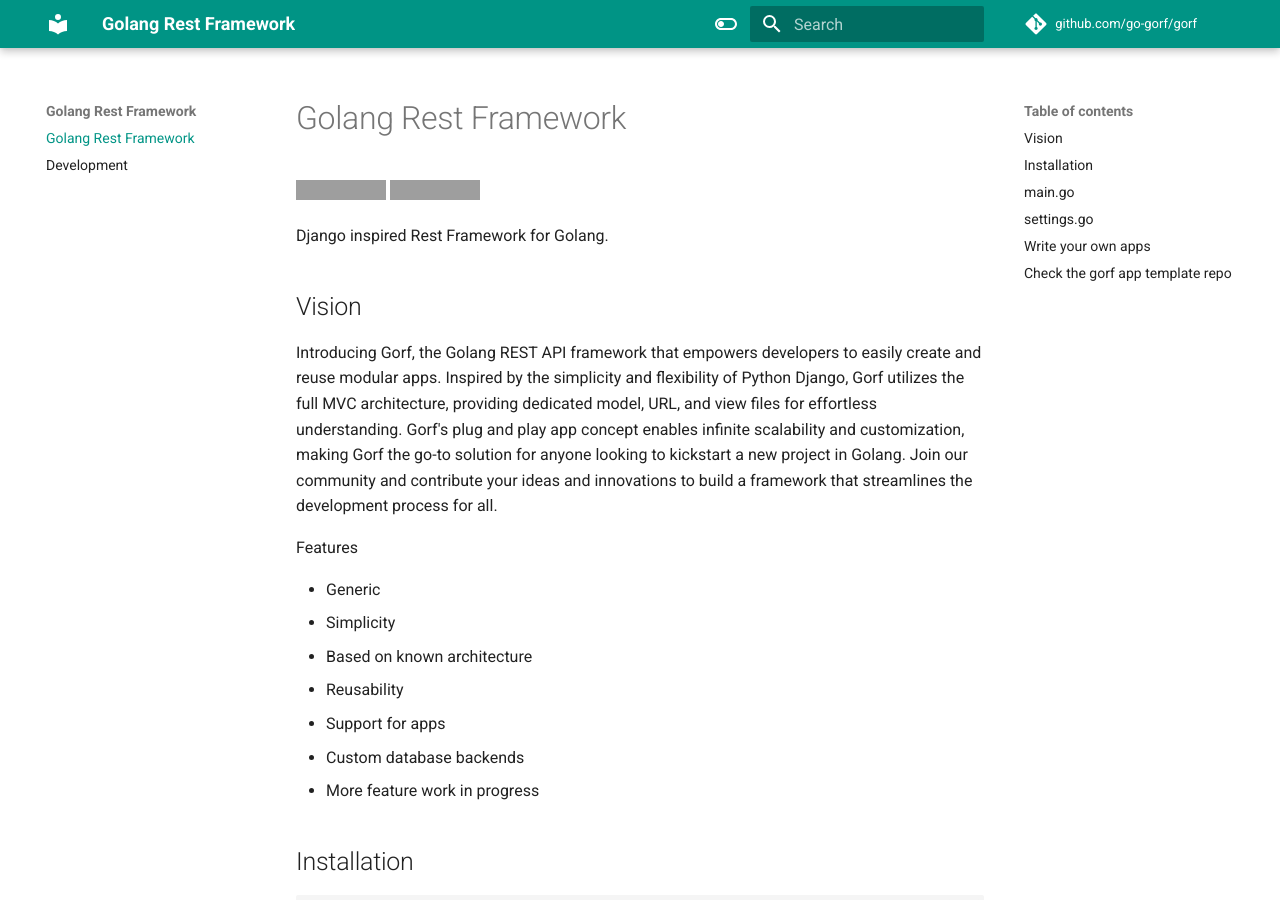
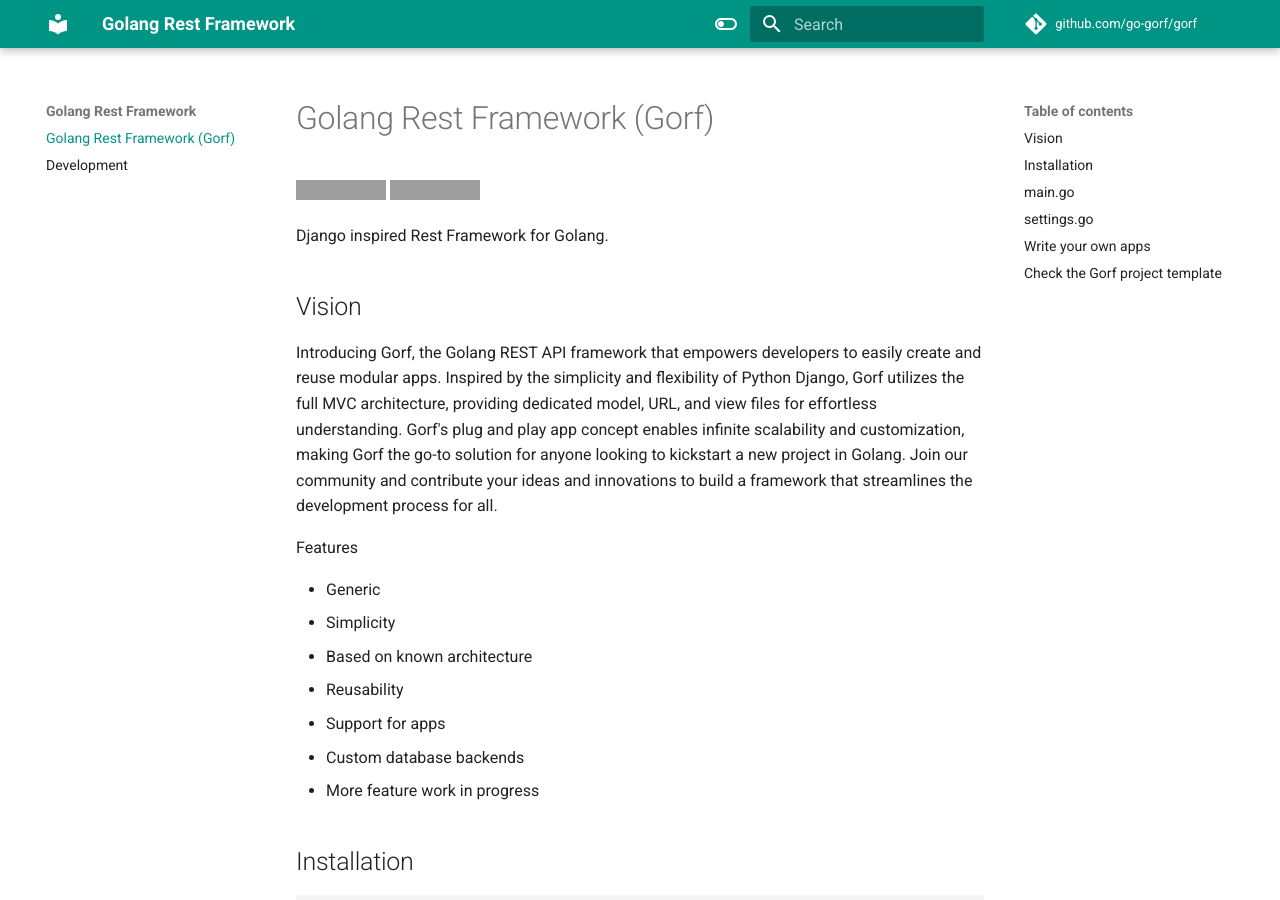
Before and after one commit to go-gorf/go-gorf.github.io, an MkDocs documentation site: the page built from docs/index.md, in a window 1280 px wide and 900 px high. Built offline with MkDocs 1.6.1 and Material for MkDocs 9.7.7, drawn with Linux system fonts in a browser that asks for light colours; comment, search, counter and statistics services are not loaded; some of the changed text lies outside the part shown; grey boxes are pictures that could not be loaded.

Commit message:
Update index.md

````diff
--- a/docs/index.md
+++ b/docs/index.md
@@ -1,4 +1,4 @@
-# Golang Rest Framework
+# Golang Rest Framework (Gorf)
 
 [![Go](https://github.com/go-gorf/gorf/actions/workflows/go.yml/badge.svg)](https://github.com/go-gorf/gorf/actions/workflows/go.yml)
 [![Go Reference](https://pkg.go.dev/badge/github.com/go-gorf/gorf.svg)](https://pkg.go.dev/github.com/go-gorf/gorf)
@@ -144,7 +144,7 @@
 }
 
 ```
-## Check the gorf app template repo
+## Check the Gorf project template
 
 
 [https://github.com/go-gorf/template](https://github.com/go-gorf/template)
````
